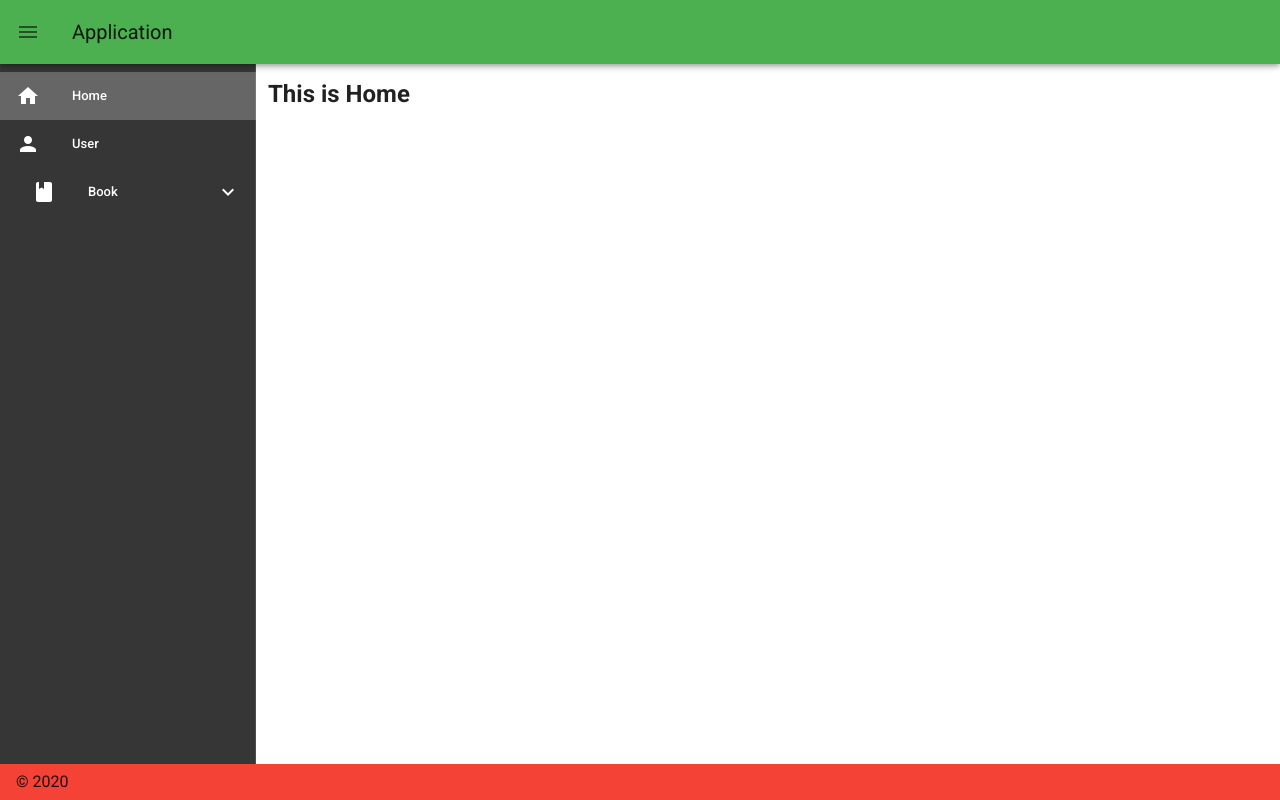
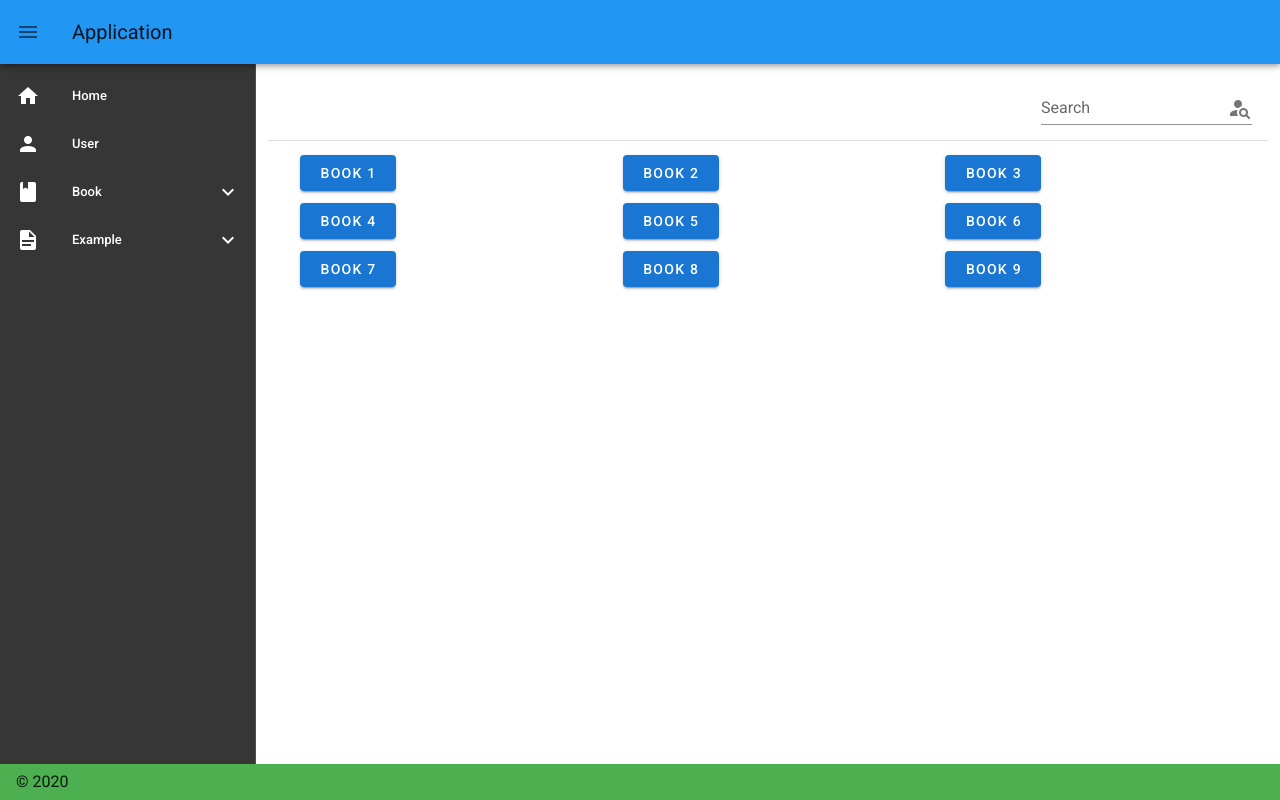
Before and after one commit to tuanvuPresent/vuejs, a Vue app: page /book/comic in a window 1280 px wide. Built offline with nearby package versions, Linux system fonts and the light colour scheme.

Commit message:
refactor code

```diff
--- a/package.json
+++ b/package.json
@@ -24,6 +24,7 @@
     "sass-loader": "^8.0.0",
     "vue-cli-plugin-vuetify": "~2.0.4",
     "vue-router": "^3.1.5",
+    "vue-svg-loader": "^0.16.0",
     "vue-template-compiler": "^2.6.11",
     "vuetify-loader": "^1.3.0"
   },
--- a/src/components/MenuDemo.vue
+++ b/src/components/MenuDemo.vue
@@ -1,11 +1,12 @@
 <template>
     <v-list dense>
-        <template v-for="(link, i) in items">
+        <template v-for="(link, i) in links">
             <v-list-item
                     link
-                    v-if="!link.sub_item"
+                    v-if="!link.sub_links"
                     :key="i"
                     :to="link.to"
+                    active-class="blue white--text"
             >
                 <v-list-item-action>
                     <v-icon>{{ link.icon }}</v-icon>
@@ -14,17 +15,16 @@
             </v-list-item>
             <v-list-group v-else :key="link.title" no-action>
                 <template v-slot:activator>
-                    <v-list-item>
-                        <v-list-item-action>
-                            <v-icon>{{ link.icon }}</v-icon>
-                        </v-list-item-action>
-                        <v-list-item-title v-text="link.title"/>
-                    </v-list-item>
+                    <v-list-item-action>
+                        <v-icon>{{ link.icon }}</v-icon>
+                    </v-list-item-action>
+                    <v-list-item-title v-text="link.title"/>
                 </template>
                 <v-list-item
-                        v-for="sublink in link.sub_item"
+                        v-for="sublink in link.sub_links"
                         :to="sublink.to"
                         :key="sublink.title"
+                        active-class="blue white--text"
                 >
                     <v-list-item-title v-text="sublink.title"/>
                 </v-list-item>
@@ -39,7 +39,7 @@
         data() {
             return {
                 drawer: true,
-                items: [
+                links: [
                     {
                         title: 'Home', icon: 'mdi-home', to: '/',
                     },
@@ -48,11 +48,38 @@
                     },
                     {
                         title: 'Book', icon: 'mdi-book', to: '/book',
-                        sub_item: [
+                        sub_links: [
                             {title: 'Edu', icon: 'mdi-book', to: '/book/edu',},
                             {title: 'Comics', icon: 'mdi-book', to: '/book/comic',}
                         ]
                     },
+                    {
+                        title: 'Example', icon: 'mdi-file-document', to: '/example',
+                        sub_links: [
+                            {title: 'HelloWord', icon: 'mdi-file-document', to: '/example/HelloWord',},
+                            {title: 'Buttons', icon: 'mdi-file-document', to: '/example/Buttons',},
+                            {title: 'ButtonSheet', icon: 'mdi-file-document', to: '/example/ButtonSheet',},
+                            {title: 'ButtonToggle', icon: 'mdi-file-document', to: '/example/ButtonToggle',},
+                            {title: 'Checkbox', icon: 'mdi-file-document', to: '/example/Checkbox',},
+                            {title: 'Chips', icon: 'mdi-file-document', to: '/example/Chips',},
+                            {title: 'Choice', icon: 'mdi-file-document', to: '/example/Choice',},
+                            {title: 'Badges', icon: 'mdi-file-document', to: '/example/Badges',},
+                            {title: 'DataIterator', icon: 'mdi-file-document', to: '/example/DataIterator',},
+                            {title: 'DatePicker', icon: 'mdi-file-document', to: '/example/DatePicker',},
+                            {title: 'Dialog', icon: 'mdi-file-document', to: '/example/Dialog',},
+                            {title: 'Form', icon: 'mdi-file-document', to: '/example/Form',},
+                            {title: 'Icon', icon: 'mdi-file-document', to: '/example/Icon',},
+                            {title: 'Layout', icon: 'mdi-file-document', to: '/example/Layout',},
+                            {title: 'ProgressCircular', icon: 'mdi-file-document', to: '/example/ProgressCircular',},
+                            {title: 'ProgressLinear', icon: 'mdi-file-document', to: '/example/ProgressLinear',},
+                            {title: 'Slider', icon: 'mdi-file-document', to: '/example/Slider',},
+                            {title: 'SnackBar', icon: 'mdi-file-document', to: '/example/SnackBar',},
+                            {title: 'ToolBar', icon: 'mdi-file-document', to: '/example/ToolBar',},
+                            {title: 'Carousels', icon: 'mdi-file-document', to: '/example/Carousels',},
+                            {title: 'Ratting', icon: 'mdi-file-document', to: '/example/Ratting',},
+                            {title: 'Grid', icon: 'mdi-file-document', to: '/example/Grid',},
+                        ]
+                    }
                 ],
                 mini: true,
             }
--- /dev/null
+++ b/src/components/demo/Carousels.vue
@@ -0,0 +1,41 @@
+<template>
+    <v-carousel>
+        <v-carousel-item
+                v-for="(item,i) in items"
+                :key="i"
+                :src="item.src"
+                reverse-transition="fade-transition"
+                transition="fade-transition"
+        >
+            <h2>{{item.src}}</h2>
+        </v-carousel-item>
+    </v-carousel>
+</template>
+
+<script>
+    export default {
+        name: "Carousels",
+        data() {
+            return {
+                items: [
+                    {
+                        src: '12',
+                    },
+                    {
+                        src: 'https://cdn.vuetifyjs.com/images/carousel/sky.jpg',
+                    },
+                    {
+                        src: 'https://cdn.vuetifyjs.com/images/carousel/bird.jpg',
+                    },
+                    {
+                        src: 'https://cdn.vuetifyjs.com/images/carousel/planet.jpg',
+                    },
+                ],
+            }
+        }
+    }
+</script>
+
+<style scoped>
+
+</style>
--- a/src/components/demo/DataIteratorDemo.vue
+++ b/src/components/demo/DataIteratorDemo.vue
@@ -10,18 +10,14 @@
                 hide-default-footer
         >
             <template v-slot:header>
-                <v-toolbar
-                        dark
-                        color="blue darken-3"
-                        class="mb-1"
-                >
+                <v-toolbar dark color="blue darken-3" class="mb-1">
                     <v-text-field
                             v-model="search"
                             clearable
                             flat
                             solo-inverted
                             hide-details
-                            prepend-inner-icon="search"
+                            prepend-inner-icon="mdi-search-web"
                             label="Search"
                     ></v-text-field>
                     <template v-if="$vuetify.breakpoint.mdAndUp">
@@ -32,14 +28,11 @@
                                 solo-inverted
                                 hide-details
                                 :items="keys"
-                                prepend-inner-icon="search"
+                                prepend-inner-icon="mdi-search-web"
                                 label="Sort by"
                         ></v-select>
                         <v-spacer></v-spacer>
-                        <v-btn-toggle
-                                v-model="sortDesc"
-                                mandatory
-                        >
+                        <v-btn-toggle v-model="sortDesc" mandatory>
                             <v-btn
                                     large
                                     depressed
@@ -73,9 +66,7 @@
                     >
                         <v-card>
                             <v-card-title class="subheading font-weight-bold">{{ item.name }}</v-card-title>
-
                             <v-divider></v-divider>
-
                             <v-list dense>
                                 <v-list-item
                                         v-for="(key, index) in filteredKeys"
@@ -122,10 +113,7 @@
 
                     <v-spacer></v-spacer>
 
-                    <span
-                            class="mr-4
-            grey--text"
-                    >
+                    <span class="mr-4 grey--text">
             Page {{ page }} of {{ numberOfPages }}
           </span>
                     <v-btn
--- /dev/null
+++ b/src/components/demo/GridDemo.vue
@@ -0,0 +1,13 @@
+<template>
+    <h2>Grid demo</h2>
+</template>
+
+<script>
+    export default {
+        name: "GridDemo"
+    }
+</script>
+
+<style scoped>
+
+</style>
--- /dev/null
+++ b/src/components/demo/PageNotFound.vue
@@ -0,0 +1,15 @@
+<template>
+    <v-app>
+        <h2>Page Not Found</h2>
+    </v-app>
+</template>
+
+<script>
+    export default {
+        name: "PageNotFound"
+    }
+</script>
+
+<style scoped>
+
+</style>
--- /dev/null
+++ b/src/components/demo/Ratting.vue
@@ -0,0 +1,26 @@
+<template>
+    <div class="text-center mt-12">
+        <v-rating
+                v-model="rating"
+                color="yellow darken-3"
+                background-color="grey darken-1"
+                empty-icon="$ratingFull"
+                half-increments
+                hover
+        ></v-rating>
+        <h2>{{rating}}</h2>
+    </div>
+</template>
+
+<script>
+    export default {
+        name: "Ratting",
+        data: () => ({
+            rating: 4.5,
+        }),
+    }
+</script>
+
+<style scoped>
+
+</style>
--- a/src/layout/Common.vue
+++ b/src/layout/Common.vue
@@ -1,10 +1,10 @@
 <template>
     <v-app>
-        <v-navigation-drawer v-model="drawer" app dark clipped>
+        <v-navigation-drawer v-model="drawer" app clipped dark>
             <MenuDemo/>
         </v-navigation-drawer>
 
-        <v-app-bar app clipped-left color="green">
+        <v-app-bar app clipped-left color="blue">
             <v-app-bar-nav-icon @click.stop="drawer = !drawer"/>
             <v-toolbar-title>Application</v-toolbar-title>
         </v-app-bar>
@@ -14,8 +14,8 @@
                 <router-view/>
             </v-container>
         </v-content>
-
-        <v-footer app color="red">
+        <v-divider></v-divider>
+        <v-footer app color="green">
             <span>&copy; 2020</span>
         </v-footer>
     </v-app>
--- a/vue.config.js
+++ b/vue.config.js
@@ -1,56 +1 @@
-const path = require("path");
-// const VuetifyLoaderPlugin = require("vuetify-loader/lib/plugin");
-module.exports = {
-    publicPath: "/",
-    // devServer: {
-    //   proxy: "https://www.stg-cyurica2.cyurica.biz/"
-    // },
-    chainWebpack: config => {
-        const svgRule = config.module.rule("svg");
-        svgRule.uses.clear();
-        svgRule
-            .oneOf("external")
-            .resourceQuery(/external/)
-            .use("file-loader")
-            .loader("file-loader")
-            .end()
-            .end()
-            .oneOf("inline")
-            .use("vue-svg-loader")
-            .loader("vue-svg-loader");
-    },
-    pluginOptions: {
-        "style-resources-loader": {
-            preProcessor: "scss",
-            patterns: [path.resolve(__dirname, "./src/styles/normalize.scss")]
-        }
-    },
-    transpileDependencies: ["vuetify"]
-    // configureWebpack: {
-    //   plugins: [
-    //     new VuetifyLoaderPlugin({
-    //       /**
-    //        * This function will be called for every tag used in each vue component
-    //        * It should return an array, the first element will be inserted into the
-    //        * components array, the second should be a corresponding import
-    //        *
-    //        * originalTag - the tag as it was originally used in the template
-    //        * kebabTag    - the tag normalised to kebab-case
-    //        * camelTag    - the tag normalised to PascalCase
-    //        * path        - a relative path to the current .vue file
-    //        * component   - a parsed representation of the current component
-    //        */
-    //       match(originalTag, { kebabTag, camelTag, path, component }) {
-    //         if (kebabTag.startsWith("core-")) {
-    //           return [
-    //             camelTag,
-    //             `import ${camelTag} from '@/components/core/${camelTag.substring(
-    //               4
-    //             )}.vue'`
-    //           ];
-    //         }
-    //       }
-    //     })
-    //   ]
-    // }
-};
+module.exports = {};
```
Also changed, not shown: src/components/demo/index.js (added, +11 -0 lines), src/router/routers.js (+47 -0 lines), 1 other file (tests, documents, lock files or other folders).
